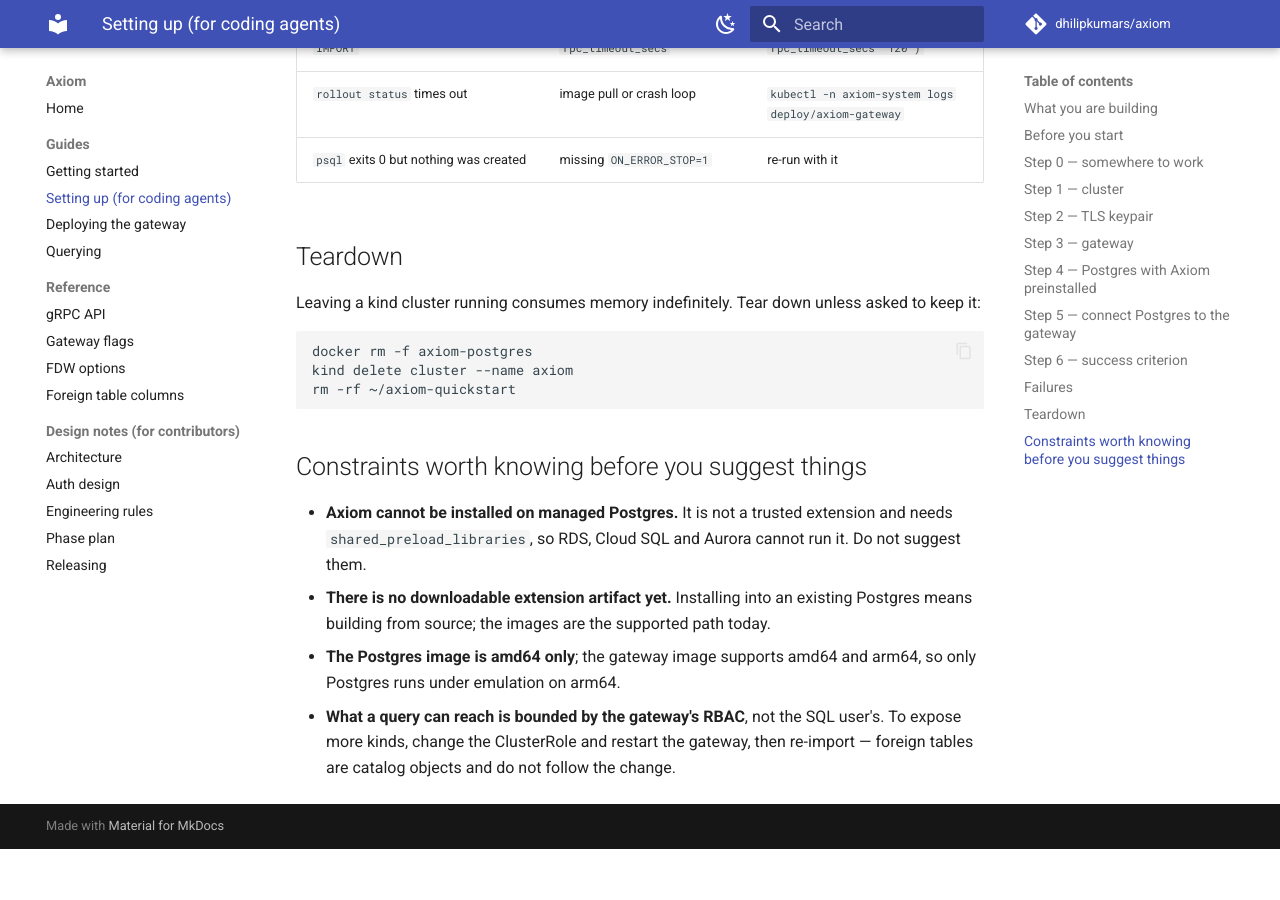
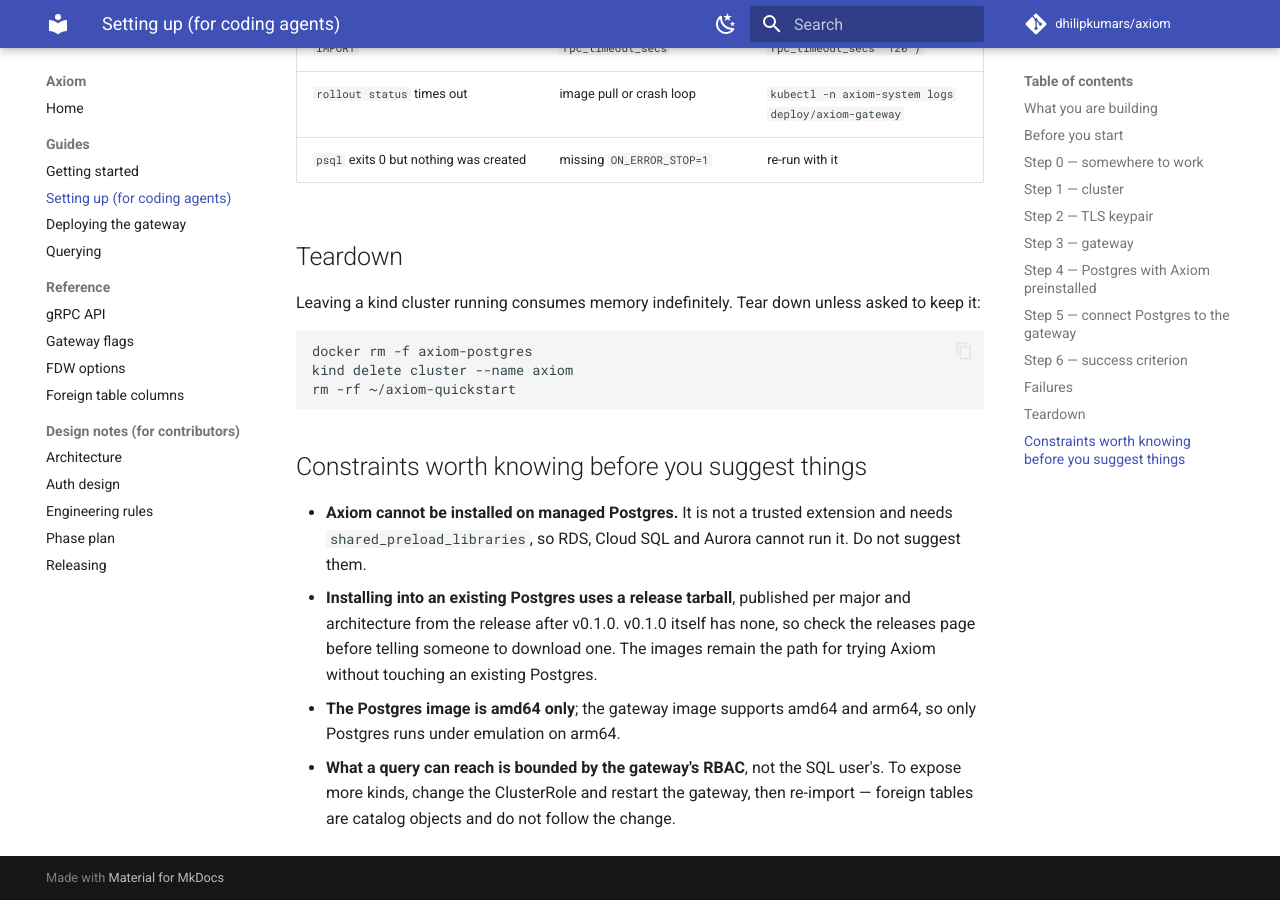
Before and after one commit to dhilipkumars/axiom, an MkDocs documentation site: the page built from docs/guides/for-agents.md, in a window 1280 px wide and 900 px high, scrolled down 6042 px. Built offline with MkDocs 1.6.1 and Material for MkDocs 9.7.7, drawn with Linux system fonts in a browser that asks for light colours; comment, search, counter and statistics services are not loaded; before the commit the page ends 6891 px from its top, so only the background shows below that.

Commit message:
Stop the install guide pointing at downloads that do not exist
Asked whether there was a user-facing documentation update. There was
one -- getting started gained an "Installing into a Postgres you already
run" section -- but checking turned up worse than a gap: that section
told people to fetch v0.1.0 tarballs, and v0.1.0 has none. It predates
this change, so every command in it was a 404.

The same window as `latest-pgNN` and the arm64 workaround: a release has
to happen before the thing the docs describe exists. It now says so, and
sends the reader to the releases page for a version rather than pinning
one that cannot work. The example version is marked as an example.

docs/guides/for-agents.md still listed "there is no downloadable
extension artifact yet" as a hard constraint, which an agent would have
repeated as fact. It now states when they exist and that v0.1.0 is not
one of them.

docs/llms.txt described neither way of installing, which is a first
question for anything reading the index, so it now names both and which
one suits which situation.

Left alone deliberately: the "images are amd64 only" lines and the
--platform workarounds. Those are still true of `latest-pgNN`, which is
what the guides tell people to pull, until a release publishes arm64 --
and correcting them before that would break the readers they exist for.

Co-Authored-By: Claude Opus 5 <noreply@anthropic.com>

```diff
--- a/docs/guides/for-agents.md
+++ b/docs/guides/for-agents.md
@@ -302,9 +302,11 @@ rm -rf ~/axiom-quickstart
 - **Axiom cannot be installed on managed Postgres.** It is not a trusted
   extension and needs `shared_preload_libraries`, so RDS, Cloud SQL and Aurora
   cannot run it. Do not suggest them.
-- **There is no downloadable extension artifact yet.** Installing into an
-  existing Postgres means building from source; the images are the supported
-  path today.
+- **Installing into an existing Postgres uses a release tarball**, published
+  per major and architecture from the release after v0.1.0. v0.1.0 itself has
+  none, so check the releases page before telling someone to download one. The
+  images remain the path for trying Axiom without touching an existing
+  Postgres.
 - **The Postgres image is amd64 only**; the gateway image supports amd64 and arm64, so only Postgres runs under emulation on arm64.
 - **What a query can reach is bounded by the gateway's RBAC**, not the SQL
   user's. To expose more kinds, change the ClusterRole and restart the gateway,
--- a/docs/llms.txt
+++ b/docs/llms.txt
@@ -16,6 +16,10 @@ Things worth knowing before answering questions about Axiom:
   user's.
 - Axiom **cannot run on managed Postgres** (RDS, Cloud SQL, Aurora): it is not
   a trusted extension and requires `shared_preload_libraries`.
+- Two ways to install it. To try Axiom, run a published Postgres image with the
+  extension already in it. To add it to a Postgres someone already runs,
+  download the release tarball for that major and architecture — published from
+  the release after v0.1.0, which has none. Either way it must be preloaded.
 - Published Postgres images are **amd64 only** today; the gateway image is published for amd64 and arm64. On arm64, run the Postgres image under emulation.
 - It is pre-1.0. Interfaces may change between minor versions.
 
```
Also changed, not shown: docs/guides/getting-started.md (+7 -3 lines).
